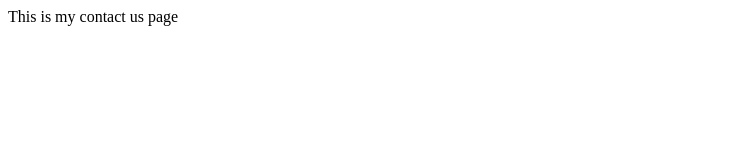
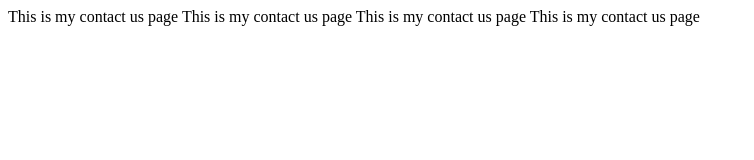
Before and after one commit to naveedmac/git_demo_sept_2020, a plain HTML site: page contact_us.html in a window 1280 px wide. Shown: the whole page, without its empty margins (0-754 px from the left). Drawn offline with Linux system fonts and the light colour scheme.

Commit message:
updated contact_us

```diff
--- a/contact_us.html
+++ b/contact_us.html
@@ -7,5 +7,8 @@
 </head>
 <body>
     This is my contact us page
+    This is my contact us page
+    This is my contact us page
+    This is my contact us page
 </body>
 </html>
```
